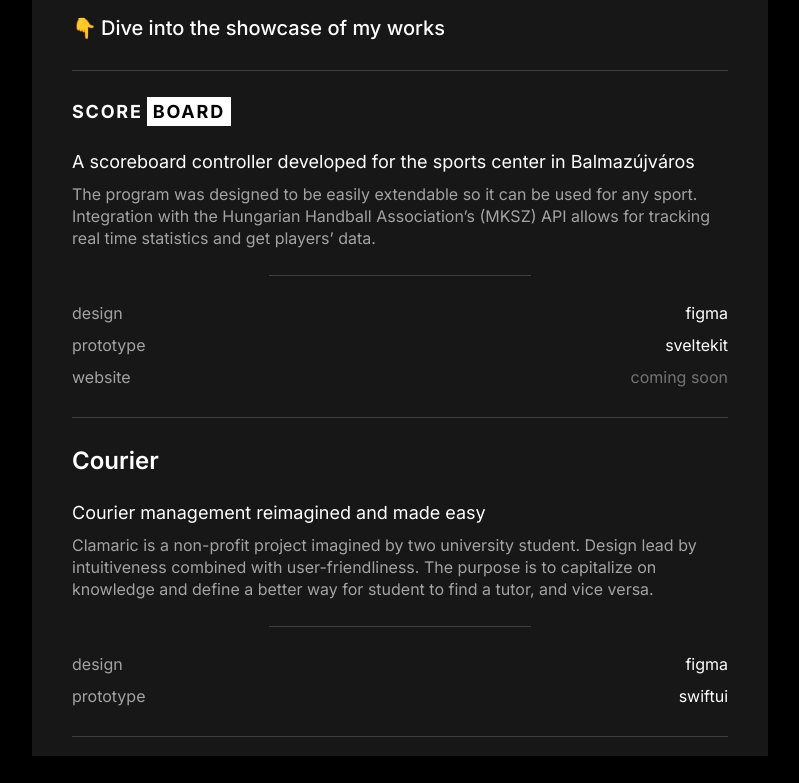
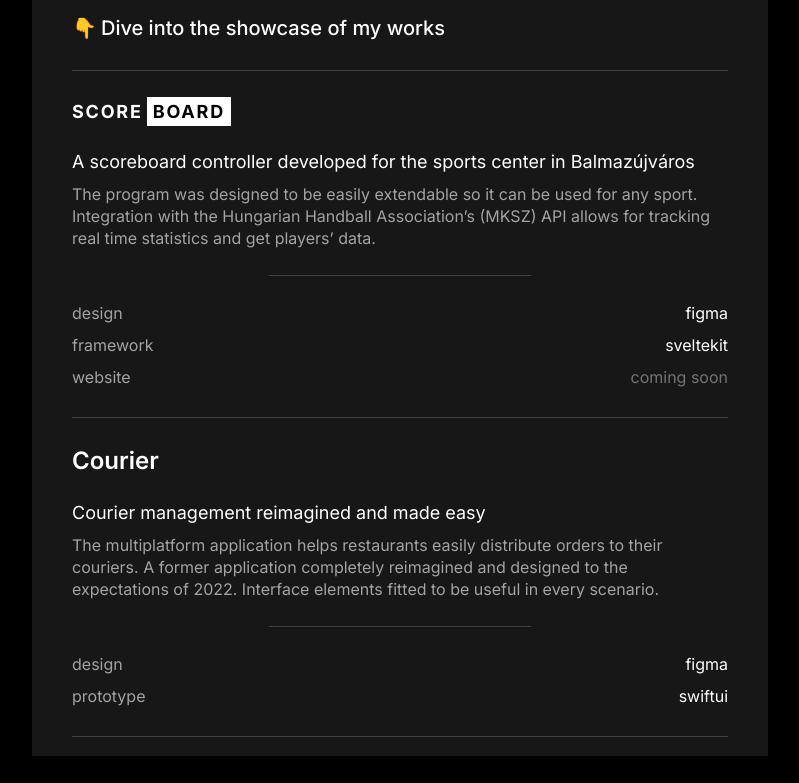
Before and after one commit to richardkunkli/portfolio, a Next.js app: page / in a window 1280 px wide. Shown: the part 370-1153 px from the top of the page, without its empty margins (240-1039 px from the left). Built offline with nearby package versions, Linux system fonts and the light colour scheme.

Commit message:
section data update

```diff
--- a/data/data.tsx
+++ b/data/data.tsx
@@ -24,7 +24,7 @@ const sectionData: SectionProps[] = [
       "The program was designed to be easily extendable so it can be used for any sport. Integration with the Hungarian Handball Association’s (MKSZ) API allows for tracking real time statistics and get players’ data.",
     data: [
       { valueName: "design", value: <p>figma</p> },
-      { valueName: "prototype", value: <p>sveltekit</p> },
+      { valueName: "framework", value: <p>sveltekit</p> },
       {
         valueName: "website",
         value: (
@@ -63,7 +63,7 @@ const sectionData: SectionProps[] = [
     title: <p className="text-2xl font-semibold">Courier</p>,
     heading: "Courier management reimagined and made easy",
     description:
-      "Clamaric is a non-profit project imagined by two university student. Design lead by intuitiveness combined with user-friendliness. The purpose is to capitalize on knowledge and define a better way for student to find a tutor, and vice versa.",
+      "The multiplatform application helps restaurants easily distribute orders to their couriers. A former application completely reimagined and designed to the expectations of 2022. Interface elements fitted to be useful in every scenario.",
     data: [
       { valueName: "design", value: <p>figma</p> },
       { valueName: "prototype", value: <p>swiftui</p> },
```
